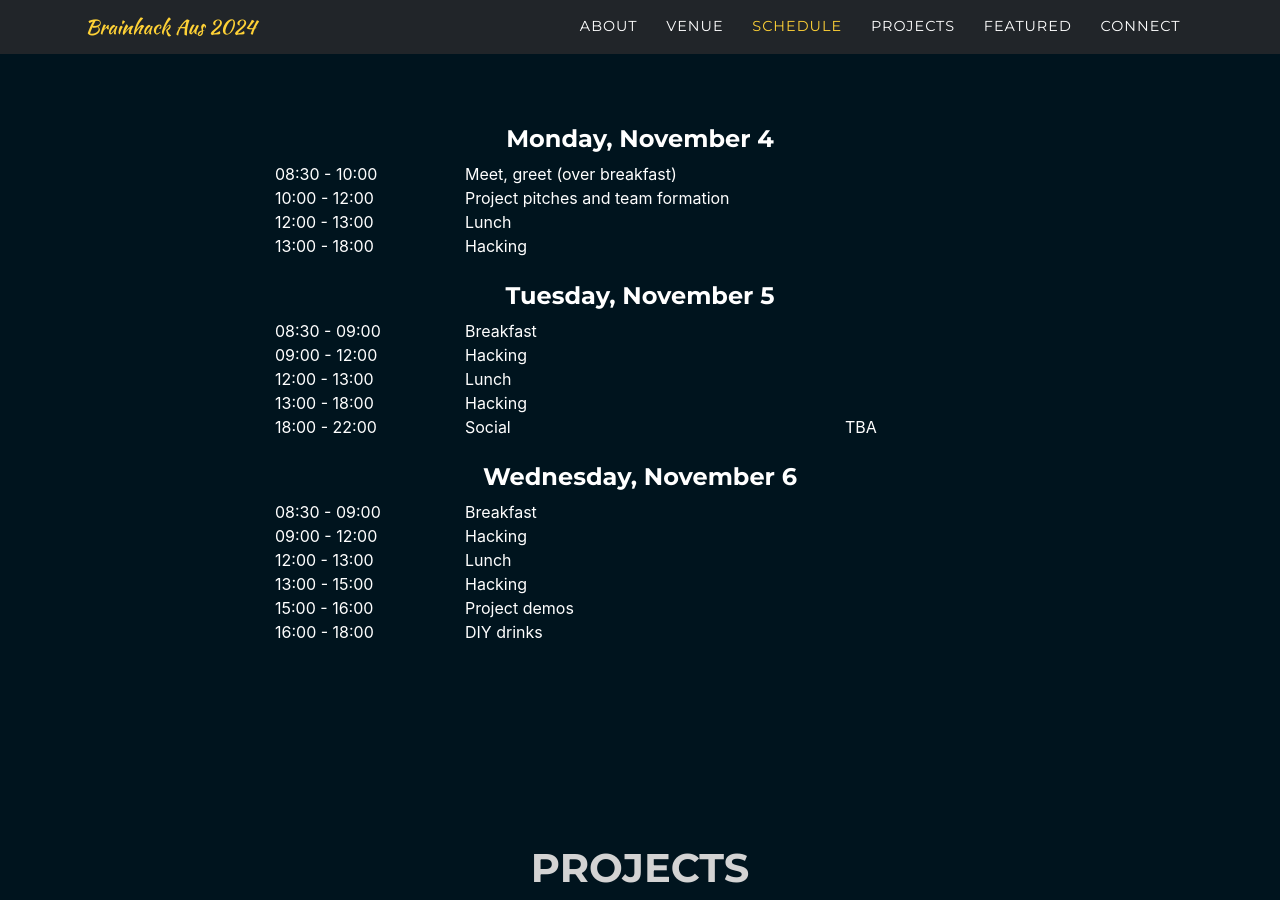
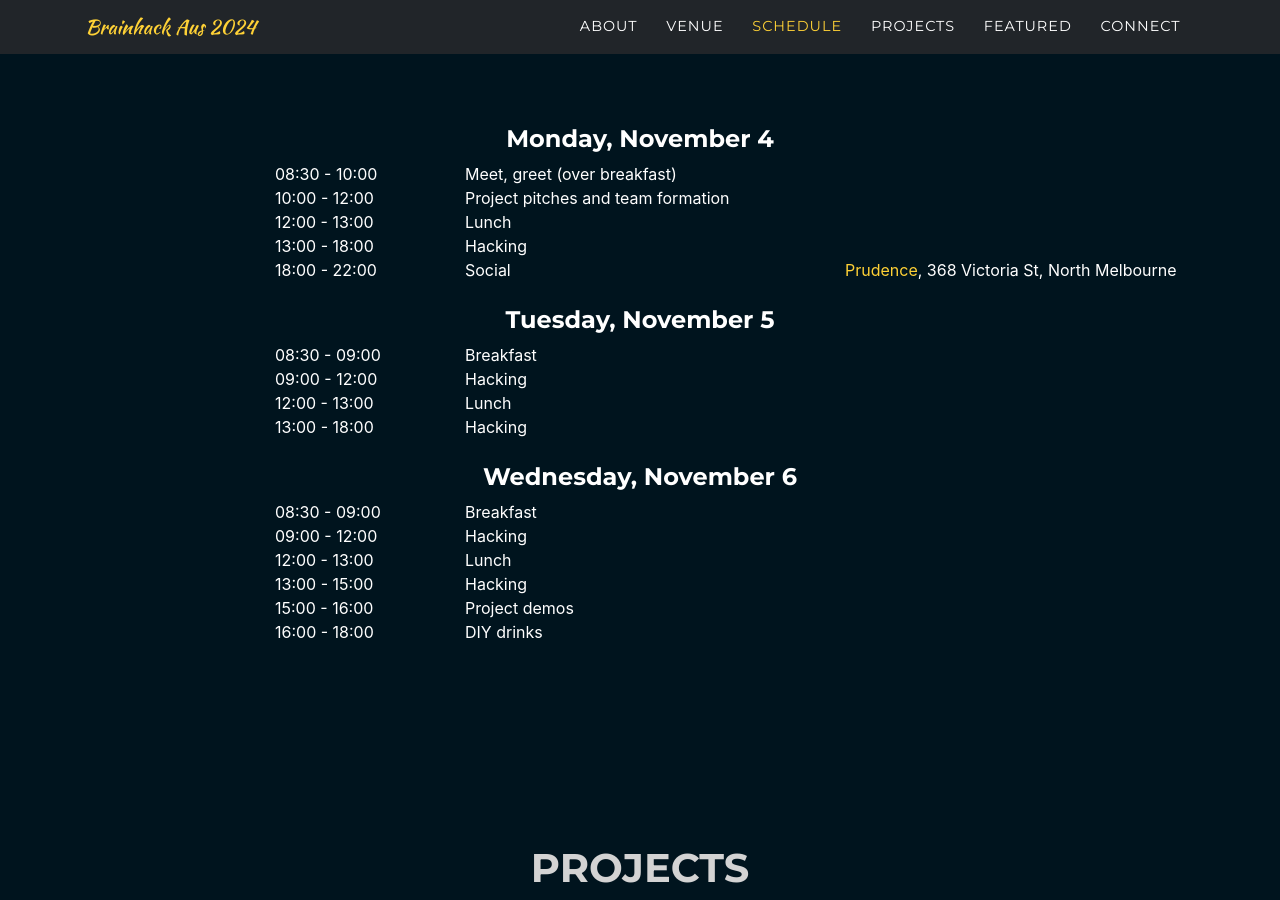
Before and after one commit to brainhack-aus/global2024, a Jekyll site: the page built from index.md, in a window 1280 px wide and 900 px high, scrolled down 3747 px. Built offline with Jekyll 4.4.1, drawn with Linux system fonts in a browser that asks for light colours; some web fonts are replaced; some of the changed lines change nothing that is shown.

Commit message:
Update schedule.yml

```diff
--- a/_data/schedule.yml
+++ b/_data/schedule.yml
@@ -12,6 +12,10 @@
     - starttime: 2024-11-4T13:00:00+11:00
       endtime: 2024-11-4T18:00:00+11:00
       title: Hacking
+    - starttime: 2024-11-5T18:00:00+11:00
+      endtime: 2024-11-5T22:00:00+11:00
+      title: Social
+      venue: <a href="https://maps.app.goo.gl/MKmVXpB1MUzzuPRp9">Prudence</a>, 368 Victoria St, North Melbourne
 
 - name: "Tuesday, November 5"
   events:
@@ -27,10 +31,6 @@
     - starttime: 2024-11-5T13:00:00+11:00
       endtime: 2024-11-5T18:00:00+11:00
       title: Hacking
-    - starttime: 2024-11-5T18:00:00+11:00
-      endtime: 2024-11-5T22:00:00+11:00
-      title: Social
-      venue: TBA
 
 - name: "Wednesday, November 6"
   events:
```
